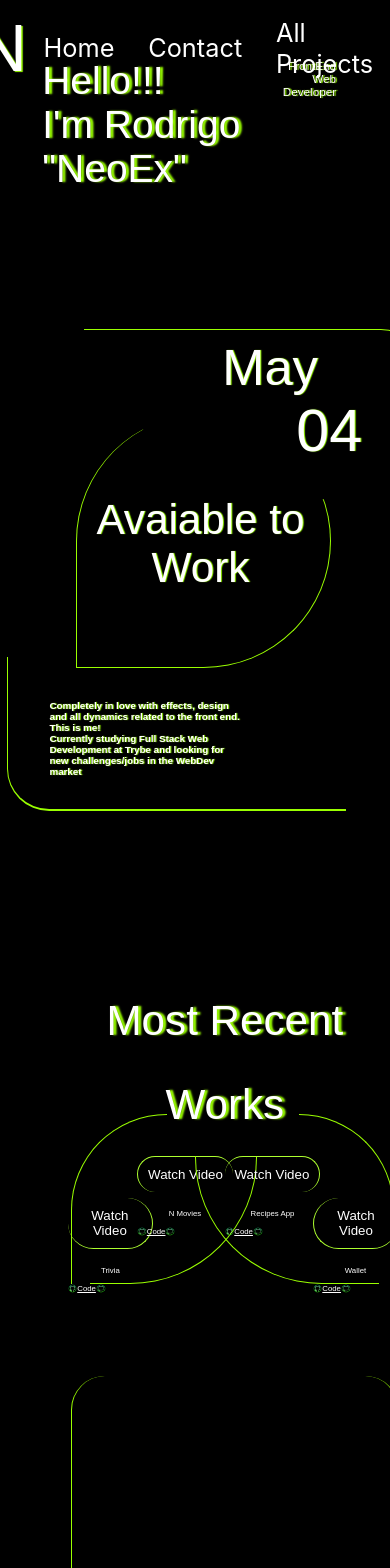
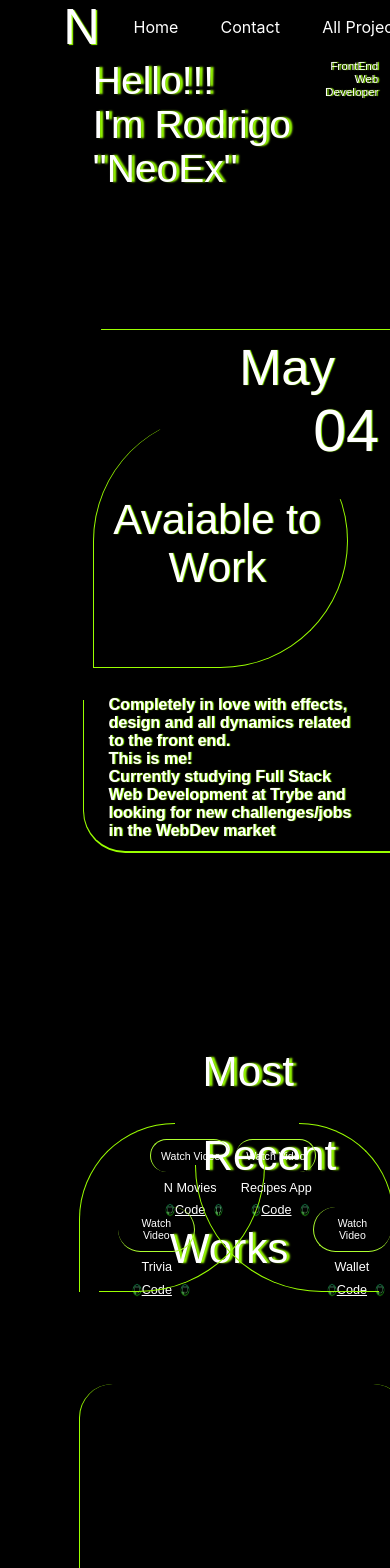
Before and after one commit to RodrigoNeoEx/neoPortfolio, a React (Create React App) app: page / in a window 390 px wide. Shown: the top 1568 px of the page. Built offline with nearby package versions, Linux system fonts and the light colour scheme; a web font is replaced by a local one.

Commit message:
add responsiveness layout to mobile ver

```diff
--- a/src/Style/FirstPage.css
+++ b/src/Style/FirstPage.css
@@ -163,25 +163,40 @@ body {
 }
 
 @media (max-width: 450px) {
+  * {
+    margin-left: 1vh;
+  }
+  .pageBreak {
+    height: 5vh;
+  }
   .helloContainer {
     font-size: 10vw;
   }
   .header {
+    width: 90vw;
     transform: translate(0);
     grid-template-columns: auto;
+  }
+  .nav {
+    font-size: medium;
+  }
+  .logo {
+    font-size: 6vh;
   }
   .circlesContainer {
     left: -1vh;
     top: 39vh;
   }
   .description {
-    left: -13vh;
-    top: 10vh;
+    left: -10vh;
+    top: 15vh;
     animation: borderTeste3 1s 1 forwards;
   }
   .text {
-    left: -13vh;
-    top: 9vh;
-    padding-bottom: 2vh;
+    left: -12vh;
+    top: 14vh;
+    padding-bottom: 5vh;
+    font-size: medium;
+    width: 65vw;
   }
 }
--- a/src/Style/SecondPage.css
+++ b/src/Style/SecondPage.css
@@ -244,14 +244,38 @@ body {
 }
 
 @media (max-width: 850px) {
+  .SecondPage {
+    grid-template-rows: 15vh 15vh 60vh;
+  }
   .secText {
     font-size: 10vh;
     margin-left: 3vh;
     line-height: 10vh;
+    display: flex;
+    flex-direction: column;
+  }
+  .fline {
     align-self: end;
+    margin-left: 20vh;
   }
   .sline {
-    margin-top: 0;
+    margin-top: 1vh;
+  }
+  .starWars, .appRecipes, .wallet, .trivia {
+    padding: 0;
+    font-size: 4vh;
+    display: flex;
+    flex-direction: column;
+    align-items: center;
+  }
+  .playStar, .playTrivia, .playApp, .playWallet {
+    font-size: 2vh;
+    margin-bottom: 1vh;
+    z-index: 10;
+  }
+  .trivia {
+    bottom: 0vh;
+    left: 5vh;
   }
  }
 
@@ -455,10 +479,43 @@ body {
   }
 }
 
-@media (max-width: 480px) {
+@media (max-width: 450px) {
+  .SecondPage {
+    margin: 0;
+  }
+  .starWars, .appRecipes, .wallet, .trivia {
+    padding: 0;
+    font-size: 1.5vh;
+    display: flex;
+    flex-direction: column;
+    align-items: center;
+  }
+  .playStar, .playTrivia, .playApp, .playWallet {
+    font-size: smaller;
+    margin-bottom: 1vh;
+    z-index: 10;
+  }
+  .starWars {
+    transition: 1s linear all;
+    bottom: 2vh;
+    position: relative;
+    left: 4vw;
+  }
+  .appRecipes {
+    right: 13vw;
+    top: -2vh;
+  }
+  .trivia {
+    right: -1vh;
+  }
+  .wallet {
+    right: 9vw;
+  }
   .secText {
     font-size: 5vh;
     line-height: 5vh;
+    position: relative;
+    left: 1vh;
   }
   .videoPlayer {
     width: 75vw;
@@ -471,7 +528,4 @@ body {
   .triviaBorder {
     left: 3vw;
   }
-  .trivia {
-    right: -1vh;
-  }
 }
--- a/src/Style/ThirdPage.css
+++ b/src/Style/ThirdPage.css
@@ -111,9 +111,10 @@
   }
 }
 
-@media (max-width: 420px)  {
+@media (max-width: 450px)  {
   .thirdPage {
     grid-template-rows: 83vh 12vh;
+    height: 100vh;
   }
   .textContainer {
     font-size: 4vh;
@@ -129,10 +130,9 @@
     position: relative;
     font-size: 2vh;
     display: grid;
-    width: 90vw;
-    grid-template-columns: 45vw 50vw;
-    grid-template-rows: 6vh 6vh;
-    top: -6vh;
+    width: 93vw;
+    grid-template-columns: 47vw 49vw;
+    grid-template-rows: 9vh 5vh;
   }
   .footerContainer svg {
     font-size: 3vh;
```
